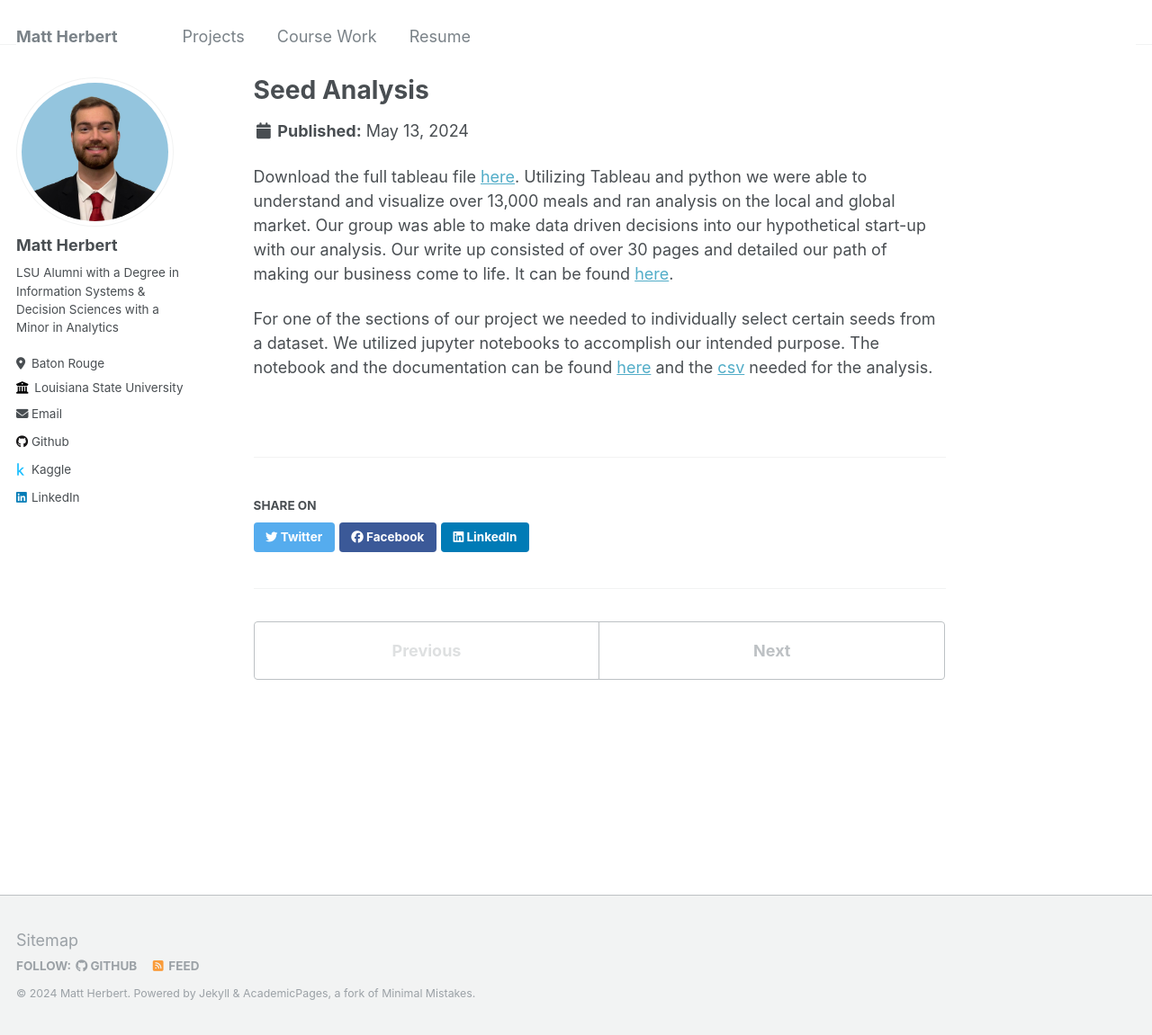
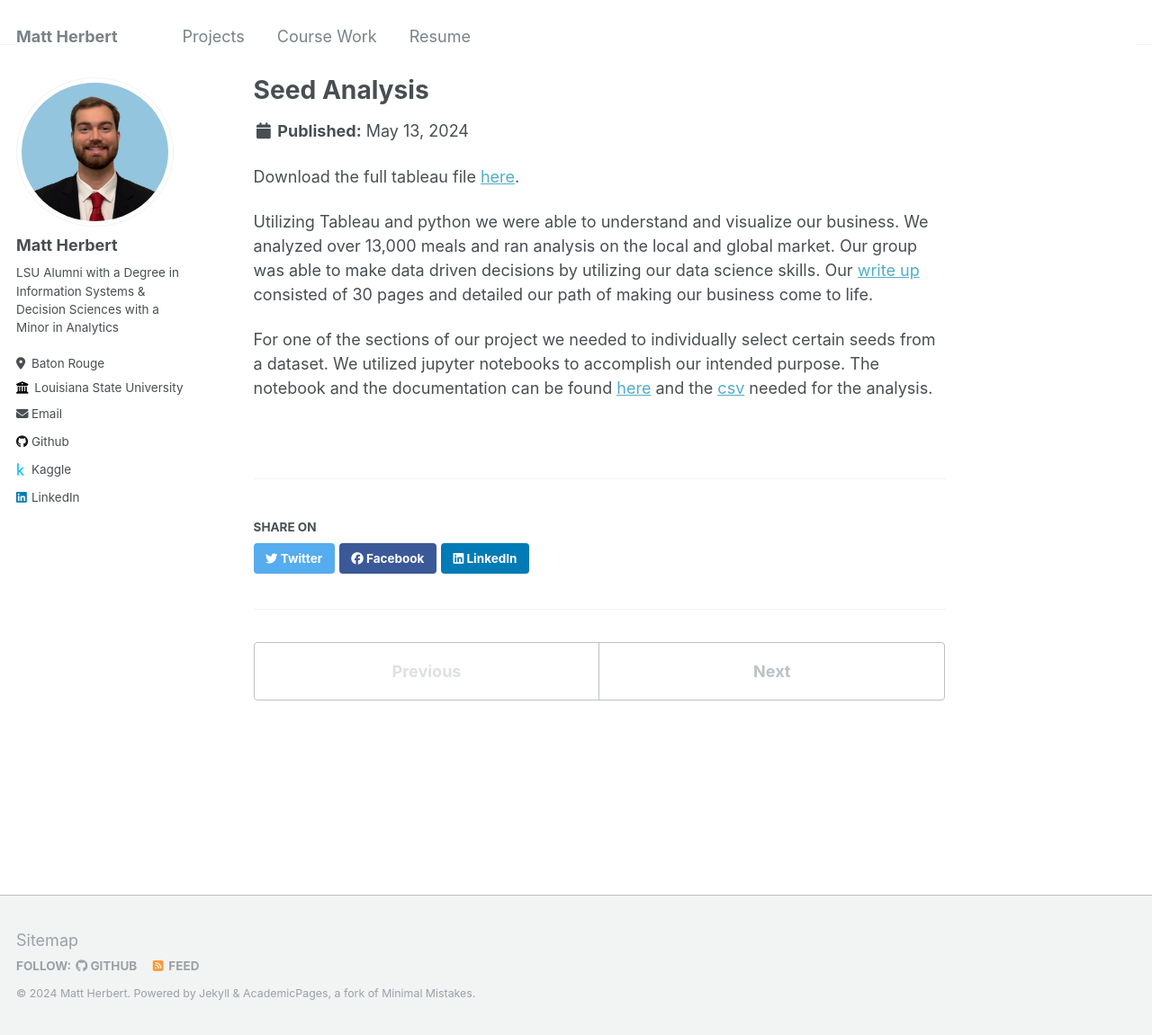
Before and after one commit to mherbe/mherbe.github.io, a Jekyll site: the page built from _portfolio/seed.md, in a window 1280 px wide and 1151 px high. Shown: the whole window at 90% size. Built offline with Jekyll 4.4.1, drawn with Linux system fonts in a browser that asks for light colours.

Commit message:
Update seed.md

```diff
--- a/_portfolio/seed.md
+++ b/_portfolio/seed.md
@@ -4,6 +4,8 @@ excerpt: "Understanding our mock business with data analysis <br/><img src='/ima
 collection: portfolio
 ---
 
-Download the full tableau file [here](/files/4180final.twbx). Utilizing Tableau and python we were able to understand and visualize over 13,000 meals and ran analysis on the local and global market. Our group was able to make data driven decisions into our hypothetical start-up with our analysis. Our write up consisted of over 30 pages and detailed our path of making our business come to life. It can be found [here](/files/seedbusiness.pdf).
+Download the full tableau file [here](/files/4180final.twbx).
+
+Utilizing Tableau and python we were able to understand and visualize our business. We analyzed over 13,000 meals and ran analysis on the local and global market. Our group was able to make data driven decisions by utilizing our data science skills. Our [write up](/files/seedbusiness.pdf) consisted of 30 pages and detailed our path of making our business come to life.
 
 For one of the sections of our project we needed to individually select certain seeds from a dataset. We utilized jupyter notebooks to accomplish our intended purpose. The notebook and the documentation can be found [here](/files/FoodChange.ipynb) and the [csv](/files/meal.cvs) needed for the analysis.
```
